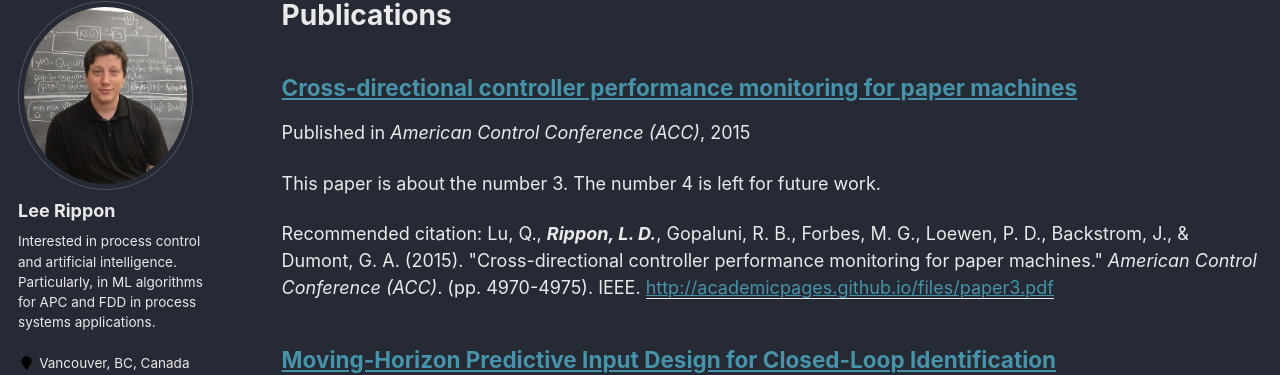
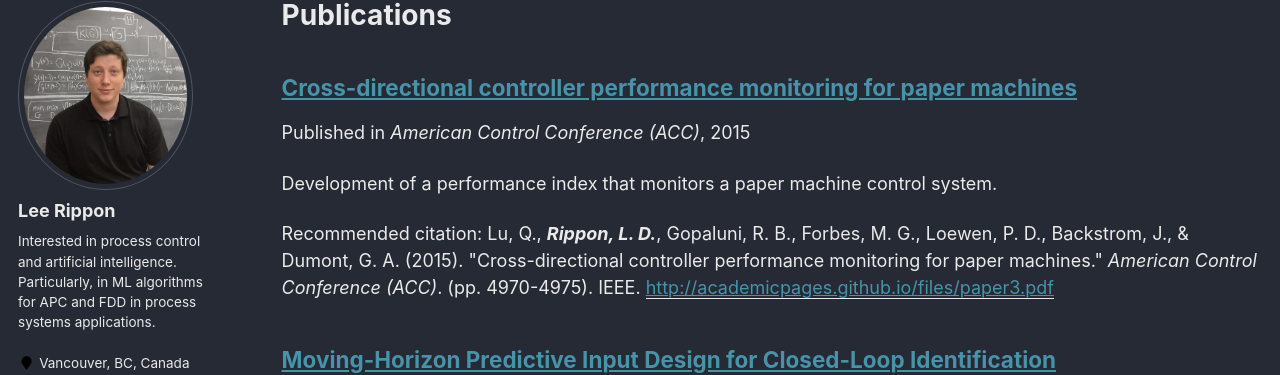
Before and after one commit to LeeRippon/LeeRippon.github.io, a Jekyll site: the page built from _pages/publications.md, in a window 1280 px wide and 1156 px high. Shown: the part 117-492 px from the top of the window. Built offline with Jekyll 4.4.1, drawn with Linux system fonts in a browser that asks for light colours; some web fonts are replaced.

Commit message:
Update 2015-crossdirection.md

```diff
--- a/_publications/2015-crossdirection.md
+++ b/_publications/2015-crossdirection.md
@@ -3,7 +3,7 @@ title: "Cross-directional controller performance monitoring for paper
 machines"
 collection: publications
 permalink: /publication/2015-crossdirection
-excerpt: 'This paper is about the number 3. The number 4 is left for future work.'
+excerpt: 'Development of a performance index that monitors a paper machine control system.'
 date: 2015-07-01
 venue: 'American Control Conference (ACC)'
 paperurl: 'http://academicpages.github.io/files/paper3.pdf'
@@ -11,7 +11,6 @@ citation: 'Lu, Q., <b><i>Rippon, L. D.</i></b>, Gopaluni, R. B., Forbes, M. G.,
 ---
 
 ## Abstract
-
 Since the minimum variance controller (MVC) provides the smallest achievable output variance, performance indices based on minimum variance benchmarking have been applied extensively to both univariate and multivariate systems. This paper extends the idea of minimum variance benchmarking to the performance monitoring of cross-directional (CD) processes in paper machines. A performance index is proposed based on the spatial and temporal minimum variance benchmark for the CD process. Computational complexity of the high dimensional time series estimation is reduced by taking advantage of the special structure in the coefficient matrices. Illustrative examples from a paper machine simulator and industrial data sets are provided to show the effectiveness of the techniques as well as the insensitivity of the performance index to high frequency spatial disturbances.
 
 [Download paper here](http://academicpages.github.io/files/paper3.pdf)
```
